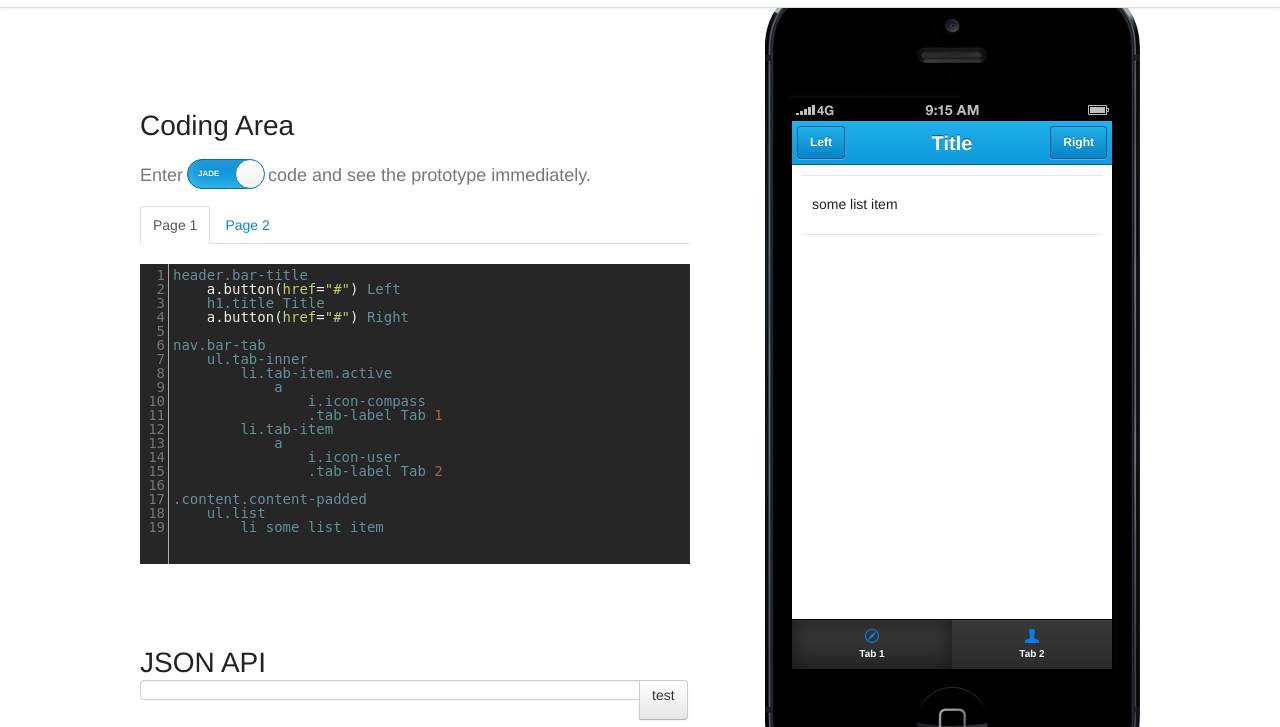
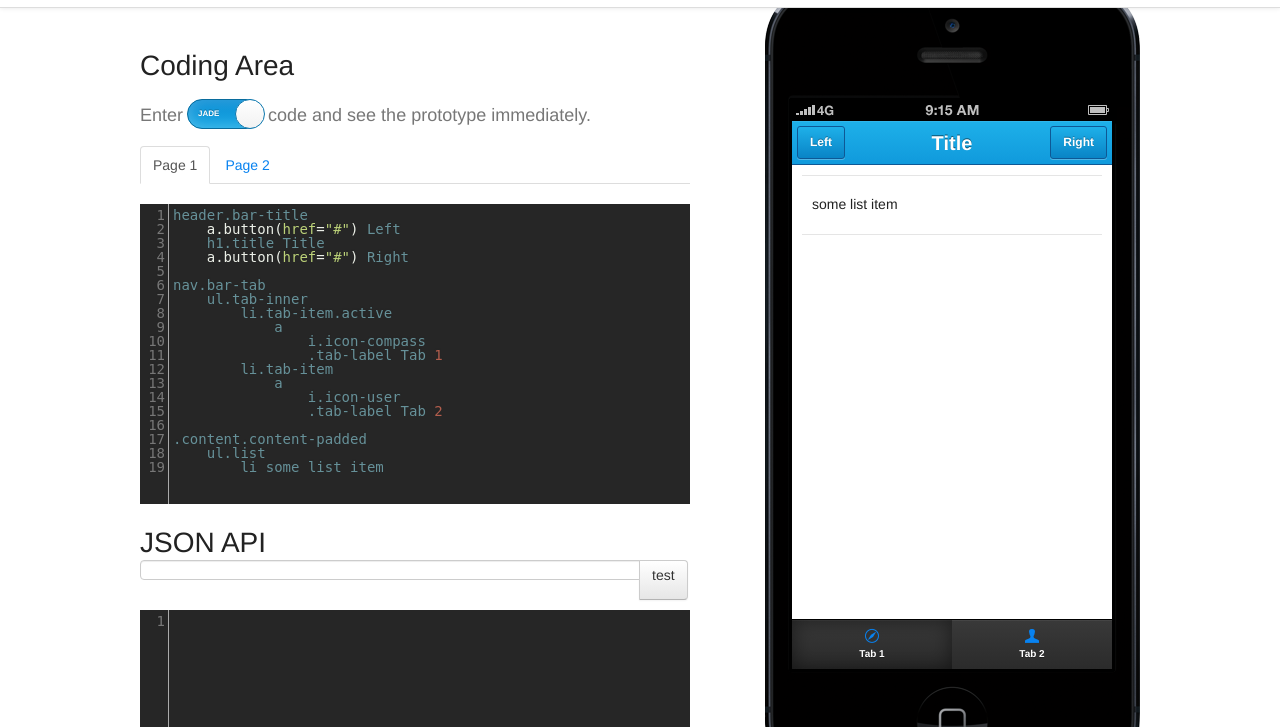
Before and after one commit to coxchen/ratchet-builder, a website with bundled scripts: page app/index.html in a window 1280 px wide. Shown: the part 53-780 px from the top of the page. Built offline with nearby package versions, Linux system fonts and the light colour scheme.

Commit message:
Fine tuned page layout

```diff
--- a/app/css/docs.css
+++ b/app/css/docs.css
@@ -440,7 +440,7 @@ h6 {
 
 .component {
   position: relative;
-  padding-top: 80px;
+  padding-top: 20px;
   width: 550px;
   margin-top: 1px;
   font-family: "proxima-nova", "HelveticaNeue-Light", "Helvetica Neue Light", Helvetica, Arial, sans-serif;
```
